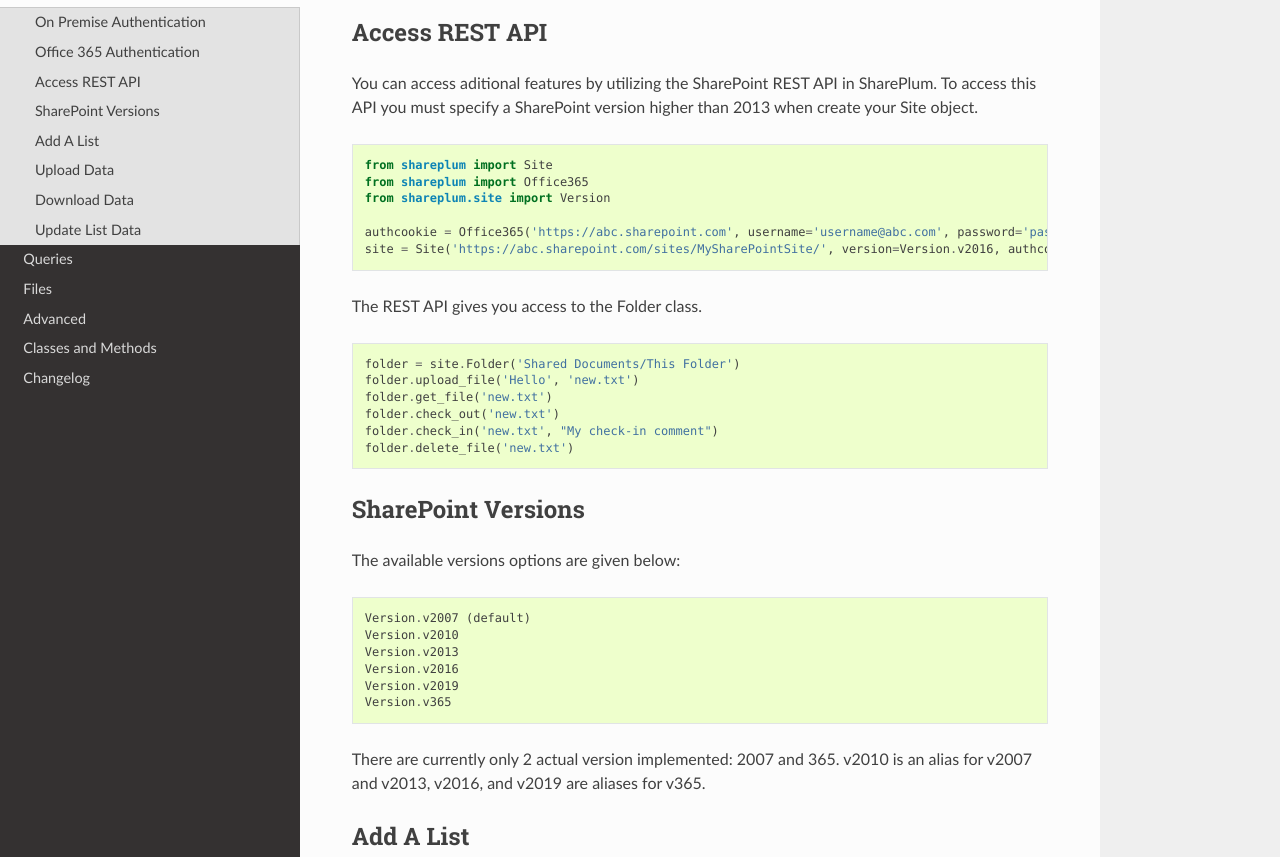
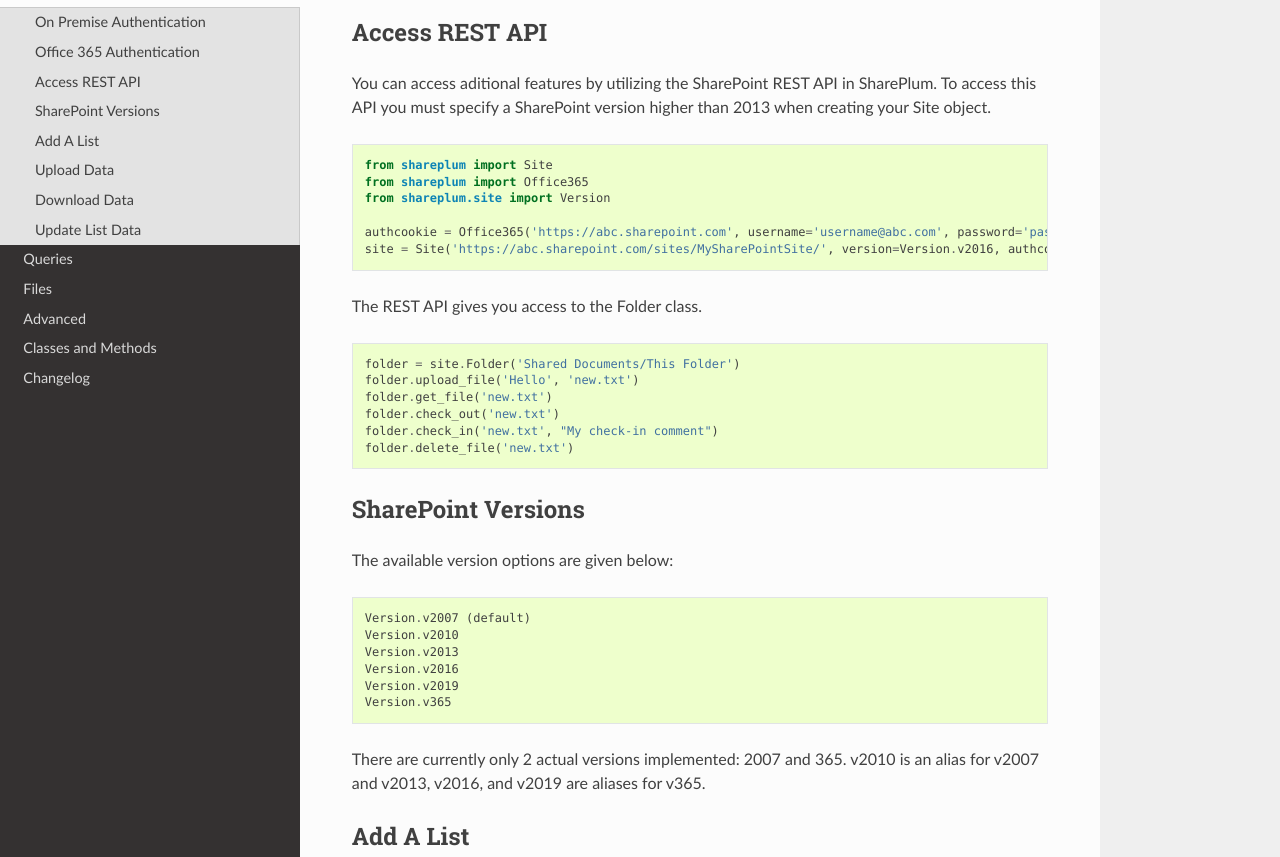
Before and after one commit to jasonrollins/shareplum, a Sphinx documentation site: the page built from docs/tutorial.rst, in a window 1280 px wide and 1400 px high, scrolled down 508 px. Shown: the part 184-1041 px from the top of the window. Built offline with Sphinx 7.4.7 and the Read the Docs theme 2.0.0, drawn with Linux system fonts in a browser that asks for light colours.

Commit message:
Doc typos

```diff
--- a/docs/files.rst
+++ b/docs/files.rst
@@ -33,4 +33,5 @@
     folder.check_in('new.txt', "My check-in comment")
 
 Delete a file ::
+
     folder.delete_file('new.txt')
--- a/docs/tutorial.rst
+++ b/docs/tutorial.rst
@@ -25,7 +25,7 @@
 
 Access REST API
 ================
-You can access aditional features by utilizing the SharePoint REST API in SharePlum.  To access this API you must specify a SharePoint version higher than 2013 when create your Site object.
+You can access aditional features by utilizing the SharePoint REST API in SharePlum.  To access this API you must specify a SharePoint version higher than 2013 when creating your Site object.
 
 
 ::
--- a/requirements.txt
+++ b/requirements.txt
@@ -9,6 +9,6 @@
 requests==2.23.0
 requests-ntlm==1.1.0
 requests-toolbelt==0.9.1
-SharePlum==0.4.1
+SharePlum==0.4.2
 six==1.14.0
 urllib3==1.25.8
```
Also changed, not shown: other parts of docs/files.rst (+1 -1 lines), other parts of docs/tutorial.rst (+2 -2 lines).
